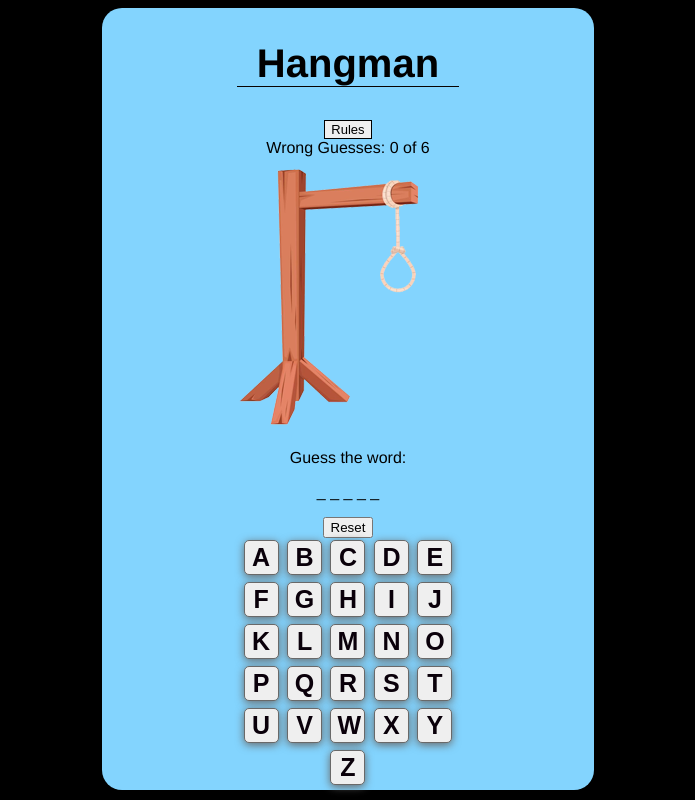
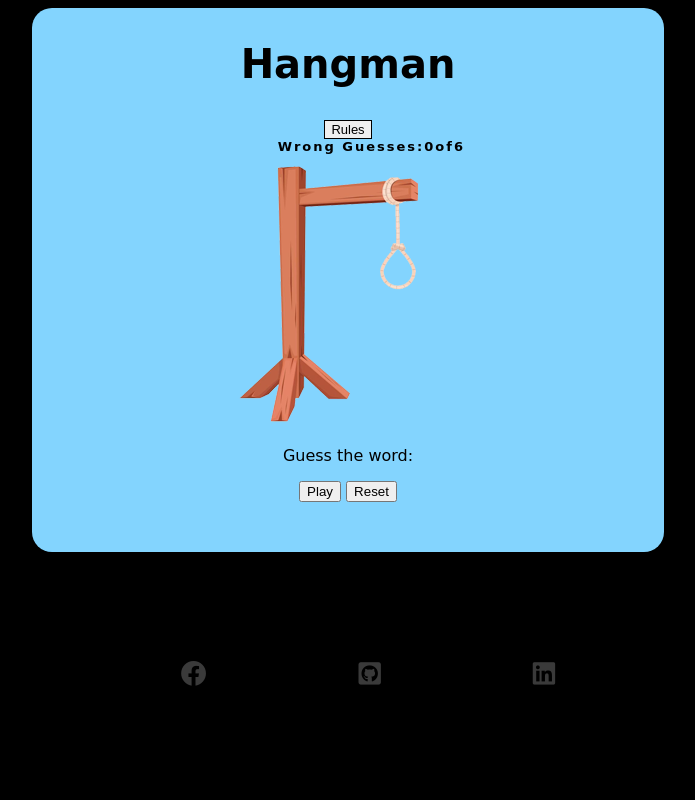
Before and after one commit to helenbeatriz/Project2-Hangman, a plain HTML site: page index.html in a window 1280 px wide. Shown: the whole page, without its empty margins (292-987 px from the left). Drawn offline with Linux system fonts and the light colour scheme.

Commit message:
Added hidden play button

```diff
--- a/assets/js/javascript.js
+++ b/assets/js/javascript.js
@@ -1,4 +1,18 @@
+const homeContainer = document.querySelector('.game-container');
+const mainContainer = document.querySelector('.main-container');
+const startButton = document.getElementById('btn');
 
+function onLoad() {
+  /* event listener for start button */
+  startButton.addEventListener('click', e => {
+      homeContainer.classList.add('hidden');
+      mainContainer.classList.remove('hidden');
+      randomWord();
+      generateButtons();
+      guessedWord();
+      reset();
+  });
+}
 //rules pop up functions
 const openRulesButton = document.querySelectorAll("[data-rules-target]");
 const closeRulesButton = document.querySelectorAll("[data-close-button]");
@@ -127,9 +141,3 @@ function generateButtons() {
     updateMistakes();
     generateButtons();
   }
-  // Functions being executed
-randomWord();
-generateButtons();
-guessedWord();
-handleGuess();
-reset();
--- a/assets/style/style.css
+++ b/assets/style/style.css
@@ -1,11 +1,10 @@
 body {
     text-align: center;
-    font-family: 'Franklin Gothic Medium', 'Arial Narrow', Arial, sans-serif;
+    font-family: cursive;
     background-color: rgb(0, 0, 0);
 }
+
 .game-container {
-
-    display: flex;
     flex-direction: column;
     justify-content: center;
     align-items: center;
@@ -14,7 +13,6 @@ body {
     color: rgb(0, 0, 0);
     justify-content: center;
     font-size: 40px;
-    border-bottom: 1px solid #070200;
     width: 45%;
 }
 .box {
@@ -25,15 +23,30 @@ body {
     flex-direction: column;
 }
 
+/*footer */
+footer {
+    text-align: center;
+}
+.social-networks {
+    text-align: center;
+}
+.social-networks>li {
+    display: inline;
+}
+.social-networks i {
+    font-size: 160%;
+    margin: 1%;
+    padding: 5%;
+    color: #3a3a3a;
+}
 hr {
     width: 500px;
 }
 /*rules section */
-/* Rules pop up button*/
 .info {
 
     border: 1px solid;
-    font-size: small;
+    font-size: small
   }
   /* Style for rules pop up message */
   .rules {
@@ -43,11 +56,12 @@ hr {
     transform: translate(-50%, -50%) scale(0);
     transition: 200ms ease-in-out;
     border: 1px solid #3a3330;
-    border-radius: 5px;
+    border-radius: 10px;
     z-index: 10;
     background-color: #f4ead8;
     width: 500px;
     max-width: 80%;
+
   }
 
   .rules.active {
@@ -59,13 +73,15 @@ hr {
     display: flex;
     align-items: center;
     justify-content: space-between;
-    border-bottom: 1px solid #f7f2f0;
+    border-bottom: 1px solid #000000;
+    margin-bottom: 5px;
   }
   /* Styling for rules title */
   .rules-header .title {
     color: #070200;
     font-size: 1.25rem;
     font-weight: bold;
+    margin-bottom: 5px;
   }
   /* Style for rules close button */
   .rules-header .close-button {
@@ -92,10 +108,13 @@ hr {
     left: 0;
     right: 0;
     bottom: 0;
-    background-color: rgba(255, 24, 0, 0.2);
+    background-color: rgba(45, 43, 56, 0.071);
     pointer-events: none;
   }
 
+  button {
+    border-radius:1px solid dimgrey;
+  }
   #overlay.active {
     opacity: 1;
     pointer-events: all;
@@ -106,7 +125,13 @@ hr {
     width: 230px;
 }
 /* guessing word */
-
+.wrongguesses {
+    display: flex;
+    justify-content:flex-end;
+    letter-spacing: 2px;
+    font-weight: bolder;
+    font-size: small;
+}
 /* keyboard */
  #keyboard {
     margin-top: 30px;
@@ -115,6 +140,7 @@ hr {
     display: flexbox;
     width: 50%;
     margin: auto;
+    margin-bottom: 50px;
 }
 #keyboard button {
     width: 35px;
@@ -203,7 +229,7 @@ hr {
     }
     .game-container {
         background-color:rgb(131 212 254);
-        width: 39%;
+        width: 50%;
         display: flex;
         justify-content: center;
         align-items: center;
@@ -212,4 +238,5 @@ hr {
         border-radius: 20px;
     }
 }
+}
 /* end of media query section */
--- a/index.html
+++ b/index.html
@@ -5,13 +5,15 @@
     <meta http-equiv="X-UA-Compatible" content="IE=edge">
     <meta name="viewport" content="width=device-width, initial-scale=1.0">
     <link rel="stylesheet" href="assets/style/style.css">
+    <link rel="stylesheet" href="https://cdnjs.cloudflare.com/ajax/libs/font-awesome/5.9.0/css/all.min.css">
     <title>Hangman</title>
 
 </head>
 <body>
   <section class="game-container">
         <!--- Rules of the game section -->
-        <h1 class="title">Hangman</h1> <button data-rules-target="#rules" class="info">Rules</button>
+        <div class="header"></div>
+        <h1 class="title">Hangman</h1> <button data-rules-target="#rules" class="info">Rules</button></div>
         <label class="switch">
             <div class="message-container"></div>
       <!-- Hidden div that shows when rules button is clicked -->
@@ -31,7 +33,7 @@
           again!
         </div>
       </div>
-      <!-- Overlay that activates when the rules pop up is opened, prevents clicking on anything in the background -->
+      <!-- Activates when the rules pop up is opened -->
       <div id="overlay"></div>
       <!-- Container for the tiles -->
       <div class="tile-container"></div>
@@ -39,23 +41,41 @@
       <div class="key-container"></div>
     </div>
 
-
+    <div class="main-container hidden">
         <!-- Main content of the game  -->
-
             <div class="wrongguesses">Wrong Guesses: <span id='errors'>0</span> of <span id='maxMistakes'></span></div>
             <div class="text-center">
               <img id='hangmanPic' src="assets/images/forca.png" alt="">
               <p>Guess the word:</p>
-              <p id="hiddenword">The word to be guessed goes here</p>
+              <p id="hiddenword"></p>
+    <button class="btn btn-info" onClick="reset()">Play</button>
     <button class="btn btn-info" onClick="reset()">Reset</button>
+
             </div>
           </div>
+
 
 <!-- keyboard -->
 <div id="keyboard">
 </div>
-</section>
+</div>
+</section> fab fa-github-square fab fa-linkedin
     </div>
+    <footer>
+      <ul class="social-networks">
+        <li>
+            <a href="https://www.facebook.com/helen.beatriz.10/" target="_blank" rel="noopener"
+                aria-label="Visit my Facebook page (opens in a new tab)"><i class="fab fa-facebook"></i></a>
+        </li>
+        <li>
+          <a href="https://github.com/helenbeatriz/" target="_blank" rel="noopener"
+              aria-label="Visit my Github page (opens in a new tab)"><i class="fab fa-github-square"></i></a>
+      </li>
+      <li>
+          <a href="https://www.linkedin.com/in/helen-cantu-1a0097166/" target="_blank" rel="noopener"
+              aria-label="Visit my Linkedin page (opens in a new tab)"><i class="fab fa-linkedin"></i></a>
+      </li>
+  </ul>
     <script src="assets/js/javascript.js" ></script>
 </body>
 </html>
```
